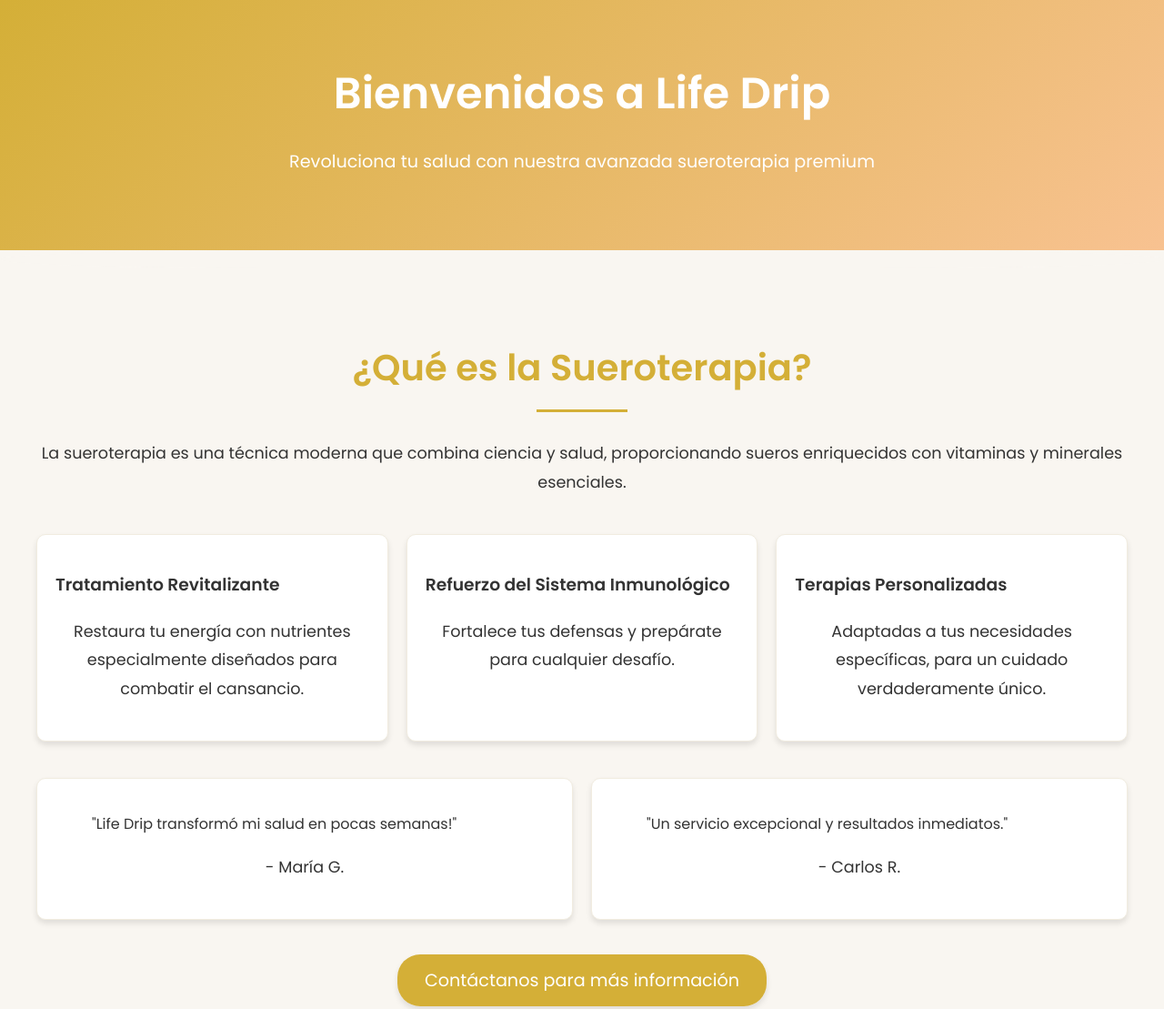
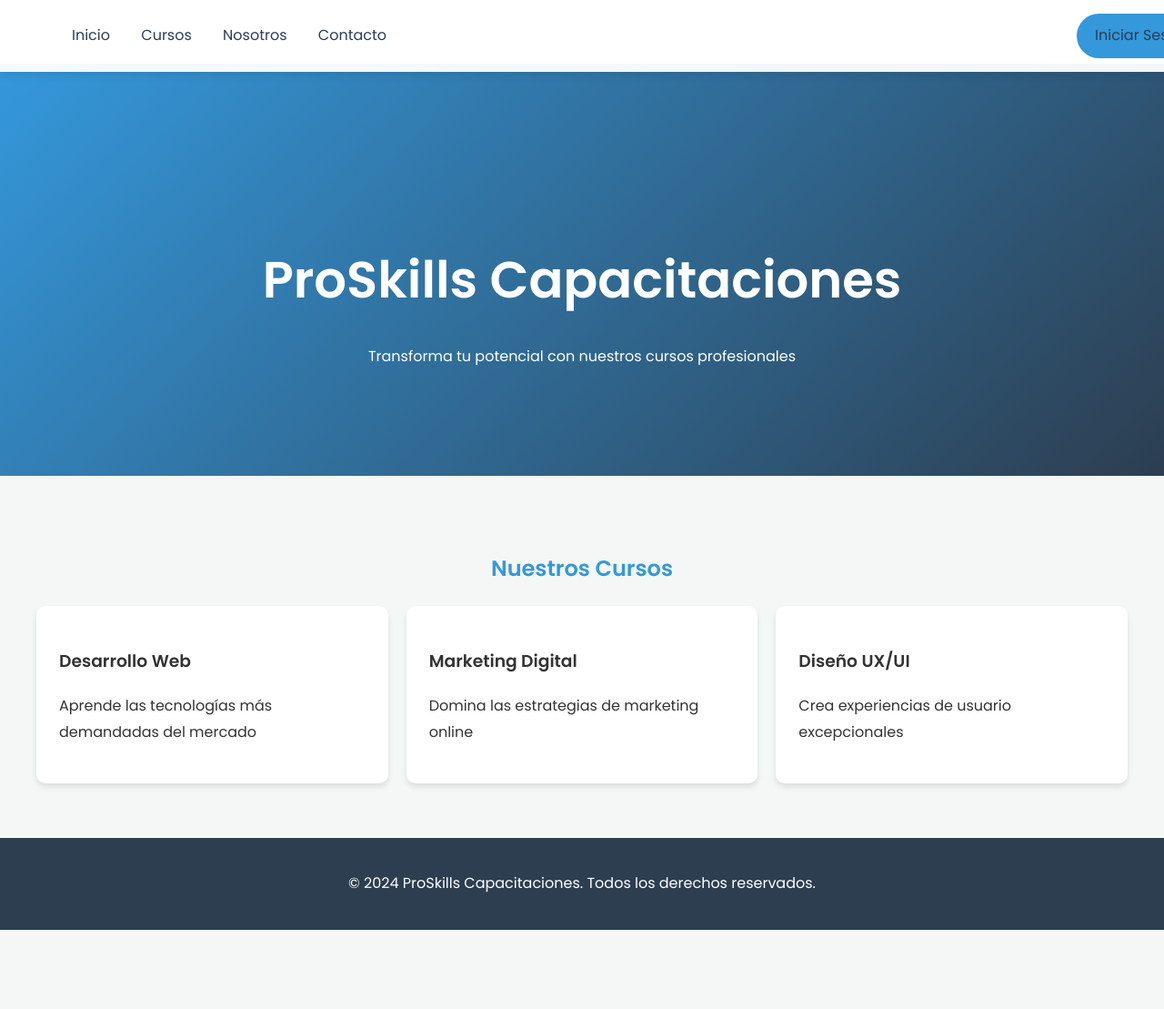
Before and after one commit to Seya766/Lifedrip, a plain HTML site: page index.html in a window 1280 px wide. Shown: the top 1109 px of the page at 91% size. After the commit the page ends 1022 px from the top, so only its background shows below. Drawn offline with Linux system fonts and the light colour scheme.

Commit message:
Update index.html

```diff
--- a/index.html
+++ b/index.html
@@ -1,169 +1,202 @@
 <!DOCTYPE html>
-<html lang="en">
+<html lang="es">
 <head>
     <meta charset="UTF-8">
     <meta name="viewport" content="width=device-width, initial-scale=1.0">
-    <title>Life Drip - Sueroterapia Premium</title>
+    <title>ProSkills - Capacitaciones Profesionales</title>
     <link href="https://fonts.googleapis.com/css2?family=Poppins:wght@300;400;600&display=swap" rel="stylesheet">
     <style>
+        * {
+            scroll-behavior: smooth;
+        }
         body {
             font-family: 'Poppins', sans-serif;
             margin: 0;
             padding: 0;
-            background-color: #f9f6f1;
+            background-color: #f4f7f6;
             color: #333;
             line-height: 1.8;
             overflow-x: hidden;
         }
+        .navbar {
+            position: fixed;
+            top: 0;
+            width: 100%;
+            display: flex;
+            justify-content: space-between;
+            align-items: center;
+            padding: 15px 5%;
+            background-color: rgba(255, 255, 255, 0.95);
+            box-shadow: 0 2px 10px rgba(0,0,0,0.1);
+            z-index: 1000;
+        }
+        .navbar a {
+            text-decoration: none;
+            color: #2c3e50;
+            margin: 0 15px;
+            transition: color 0.3s ease;
+        }
+        .navbar a:hover {
+            color: #3498db;
+        }
+        .login-section {
+            display: flex;
+            align-items: center;
+        }
+        .login-btn {
+            background-color: #3498db;
+            color: white;
+            padding: 10px 20px;
+            border-radius: 25px;
+            margin-left: 15px;
+            transition: background-color 0.3s ease;
+        }
+        .login-btn:hover {
+            background-color: #2980b9;
+        }
+        .login-modal {
+            display: none;
+            position: fixed;
+            top: 0;
+            left: 0;
+            width: 100%;
+            height: 100%;
+            background: rgba(0,0,0,0.5);
+            z-index: 2000;
+            justify-content: center;
+            align-items: center;
+        }
+        .login-content {
+            background: white;
+            padding: 30px;
+            border-radius: 10px;
+            width: 350px;
+            box-shadow: 0 4px 6px rgba(0,0,0,0.1);
+        }
+        .login-content input {
+            width: 100%;
+            padding: 12px;
+            margin: 10px 0;
+            border: 1px solid #ddd;
+            border-radius: 5px;
+        }
+        .login-content button {
+            width: 100%;
+            padding: 12px;
+            background-color: #3498db;
+            color: white;
+            border: none;
+            border-radius: 5px;
+            margin-top: 10px;
+            cursor: pointer;
+        }
         header {
-            background: linear-gradient(135deg, #d4af37, #f8c291);
+            background: linear-gradient(135deg, #3498db, #2c3e50);
             color: white;
-            padding: 60px 20px;
             text-align: center;
-            position: relative;
-        }
-        header::after {
-            content: '';
-            position: absolute;
-            bottom: -20px;
-            left: 0;
-            right: 0;
-            height: 20px;
-            background: #f9f6f1;
-            border-radius: 50% / 100%;
+            padding: 150px 20px 100px;
+            margin-top: 70px;
         }
         header h1 {
-            font-size: 3em;
-            margin: 0;
-            font-weight: 600;
-            animation: fadeInDown 1s ease-in-out;
-        }
-        header p {
-            margin-top: 15px;
-            font-size: 1.2em;
-            animation: fadeInUp 1s ease-in-out;
-        }
-        @keyframes fadeInDown {
-            0% { transform: translateY(-50px); opacity: 0; }
-            100% { transform: translateY(0); opacity: 1; }
-        }
-        @keyframes fadeInUp {
-            0% { transform: translateY(50px); opacity: 0; }
-            100% { transform: translateY(0); opacity: 1; }
+            font-size: 3.5em;
+            margin-bottom: 20px;
         }
         section {
             padding: 60px 20px;
             max-width: 1200px;
             margin: auto;
         }
-        section h2 {
-            color: #d4af37;
-            font-size: 2.5em;
-            margin-bottom: 30px;
-            position: relative;
-            text-align: center;
+        .courses {
+            display: grid;
+            grid-template-columns: repeat(3, 1fr);
+            gap: 20px;
         }
-        section h2::after {
-            content: '';
-            width: 100px;
-            height: 3px;
-            background: #d4af37;
-            display: block;
-            margin: 10px auto;
+        .course-card {
+            background: white;
+            border-radius: 10px;
+            padding: 25px;
+            box-shadow: 0 4px 6px rgba(0,0,0,0.1);
+            transition: transform 0.3s ease;
         }
-        section p {
-            margin-bottom: 20px;
-            font-size: 1.1em;
-            text-align: center;
-        }
-        .services, .testimonials {
-            display: grid;
-            grid-template-columns: repeat(auto-fit, minmax(300px, 1fr));
-            gap: 20px;
-            margin-top: 40px;
-        }
-        .services div, .testimonials div {
-            background: #fff;
-            border: 1px solid #f1ece0;
-            border-radius: 10px;
-            padding: 20px;
-            box-shadow: 0 4px 6px rgba(0, 0, 0, 0.1);
-            transition: transform 0.3s ease, box-shadow 0.3s ease;
-        }
-        .services div:hover, .testimonials div:hover {
+        .course-card:hover {
             transform: translateY(-10px);
-            box-shadow: 0 6px 10px rgba(0, 0, 0, 0.15);
-        }
-        .cta {
-            text-align: center;
-            margin-top: 50px;
-        }
-        .cta a {
-            text-decoration: none;
-            background: #d4af37;
-            color: white;
-            padding: 15px 30px;
-            border-radius: 25px;
-            font-size: 1.2em;
-            transition: background 0.3s ease;
-            box-shadow: 0 4px 6px rgba(0, 0, 0, 0.1);
-        }
-        .cta a:hover {
-            background: #b8860b;
         }
         footer {
-            background-color: #333;
+            background-color: #2c3e50;
             color: white;
             text-align: center;
             padding: 20px;
-            margin-top: 60px;
-        }
-        footer p {
-            margin: 0;
-            font-size: 0.9em;
         }
     </style>
 </head>
 <body>
-    <header>
-        <h1>Bienvenidos a Life Drip</h1>
-        <p>Revoluciona tu salud con nuestra avanzada sueroterapia premium</p>
+    <!-- Barra de Navegación -->
+    <nav class="navbar">
+        <div>
+            <a href="#inicio">Inicio</a>
+            <a href="#cursos">Cursos</a>
+            <a href="#nosotros">Nosotros</a>
+            <a href="#contacto">Contacto</a>
+        </div>
+        <div class="login-section">
+            <a href="#" class="login-btn" onclick="document.getElementById('loginModal').style.display='flex'">
+                Iniciar Sesión
+            </a>
+        </div>
+    </nav>
+
+    <!-- Modal de Login -->
+    <div id="loginModal" class="login-modal" onclick="closeModal(event)">
+        <div class="login-content" onclick="event.stopPropagation()">
+            <h2 style="text-align: center; color: #3498db;">Iniciar Sesión</h2>
+            <input type="email" placeholder="Correo Electrónico">
+            <input type="password" placeholder="Contraseña">
+            <button>Entrar</button>
+            <p style="text-align: center; margin-top: 15px;">
+                ¿No tienes cuenta? <a href="#" style="color: #3498db;">Regístrate</a>
+            </p>
+            <button onclick="document.getElementById('loginModal').style.display='none'" style="background-color: #e74c3c;">
+                Cerrar
+            </button>
+        </div>
+    </div>
+
+    <!-- Sección de Inicio -->
+    <header id="inicio">
+        <h1>ProSkills Capacitaciones</h1>
+        <p>Transforma tu potencial con nuestros cursos profesionales</p>
     </header>
-    <section>
-        <h2>¿Qué es la Sueroterapia?</h2>
-        <p>
-            La sueroterapia es una técnica moderna que combina ciencia y salud, proporcionando sueros enriquecidos con vitaminas y minerales esenciales.
-        </p>
-        <div class="services">
-            <div>
-                <h3>Tratamiento Revitalizante</h3>
-                <p>Restaura tu energía con nutrientes especialmente diseñados para combatir el cansancio.</p>
+
+    <!-- Sección de Cursos -->
+    <section id="cursos">
+        <h2 style="text-align: center; color: #3498db;">Nuestros Cursos</h2>
+        <div class="courses">
+            <div class="course-card">
+                <h3>Desarrollo Web</h3>
+                <p>Aprende las tecnologías más demandadas del mercado</p>
             </div>
-            <div>
-                <h3>Refuerzo del Sistema Inmunológico</h3>
-                <p>Fortalece tus defensas y prepárate para cualquier desafío.</p>
+            <div class="course-card">
+                <h3>Marketing Digital</h3>
+                <p>Domina las estrategias de marketing online</p>
             </div>
-            <div>
-                <h3>Terapias Personalizadas</h3>
-                <p>Adaptadas a tus necesidades específicas, para un cuidado verdaderamente único.</p>
+            <div class="course-card">
+                <h3>Diseño UX/UI</h3>
+                <p>Crea experiencias de usuario excepcionales</p>
             </div>
         </div>
-        <div class="testimonials">
-            <div>
-                <blockquote>"Life Drip transformó mi salud en pocas semanas!"</blockquote>
-                <p>- María G.</p>
-            </div>
-            <div>
-                <blockquote>"Un servicio excepcional y resultados inmediatos."</blockquote>
-                <p>- Carlos R.</p>
-            </div>
-        </div>
-        <div class="cta">
-            <a href="#contacto">Contáctanos para más información</a>
-        </div>
     </section>
+
+    <!-- Footer -->
     <footer>
-        <p>© 2024 Life Drip. Todos los derechos reservados.</p>
+        <p>© 2024 ProSkills Capacitaciones. Todos los derechos reservados.</p>
     </footer>
+
+    <script>
+        function closeModal(event) {
+            if (event.target.id === 'loginModal') {
+                document.getElementById('loginModal').style.display = 'none';
+            }
+        }
+    </script>
 </body>
 </html>
```
